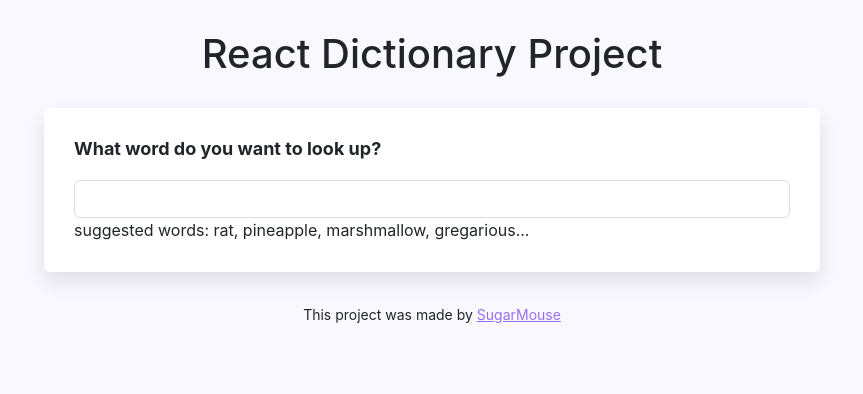
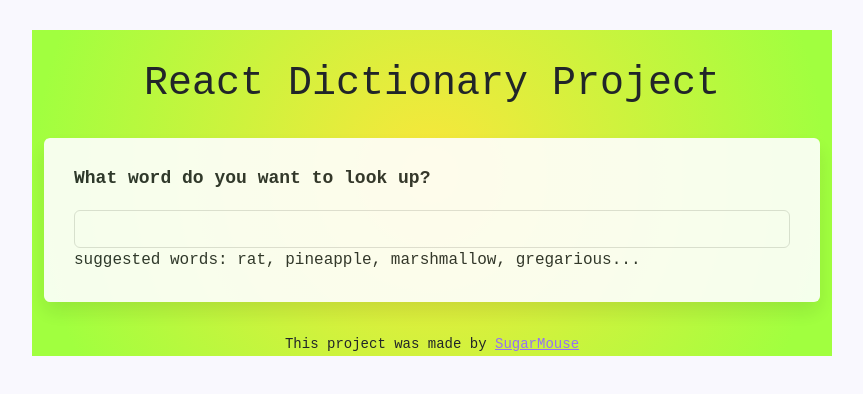
Before and after one commit to Countess-Magpyr/react-dictionary-project, a React (Create React App) app: page / in a window 1280 px wide. Shown: the top 394 px of the page, without its empty margins (208-1071 px from the left). Built offline with nearby package versions, Linux system fonts and the light colour scheme; no server answers.

Commit message:
Css changes
Formating font and color

```diff
--- a/src/App.css
+++ b/src/App.css
@@ -3,14 +3,22 @@
   max-width: 800px;
   display: block;
   margin: 0 auto;
+  background: radial-gradient(
+    circle at 49.8% 44.4%,
+    rgb(251, 230, 59) 0%,
+    rgb(161, 255, 63) 90%
+  );
 }
 .App-header {
   margin: 30px 0;
+  padding-top: 30px;
   text-align: center;
+  font-family: monospace;
 }
 .App-footer {
   margin: 30px 0;
   text-align: center;
+  font-family: monospace;
 }
 
 body {
--- a/src/Dictionary.css
+++ b/src/Dictionary.css
@@ -2,14 +2,17 @@
   font-size: 18px;
   font-weight: bold;
   margin-bottom: 20px;
+  font-family: monospace;
 }
 
 .Dictionary section {
   background: white;
+  opacity: 90%;
   padding: 30px;
   border-radius: 6px;
   box-shadow: 0 10px 20px rgb(0 0 0 / 10%);
   margin: 20px 0;
+  font-family: monospace;
 }
 
 .Dictionary input {
@@ -18,8 +21,10 @@
   padding: 6px 10px;
   color: #333;
   border: 1px solid #ddd;
+  font-family: monospace;
 }
 
 .Dictionary h5 {
   text-align: center;
+  font-family: monospace;
 }
--- a/src/Phonetic.css
+++ b/src/Phonetic.css
@@ -11,10 +11,11 @@
   font-weight: bold;
   border-radius: 20px;
   transition: all 150ms ease-in-out;
+  color: #10d610;
 }
 
 .Phonetic a:hover {
-  background: #9670f4;
+  background: #10d610;
   color: white;
 }
 
```
